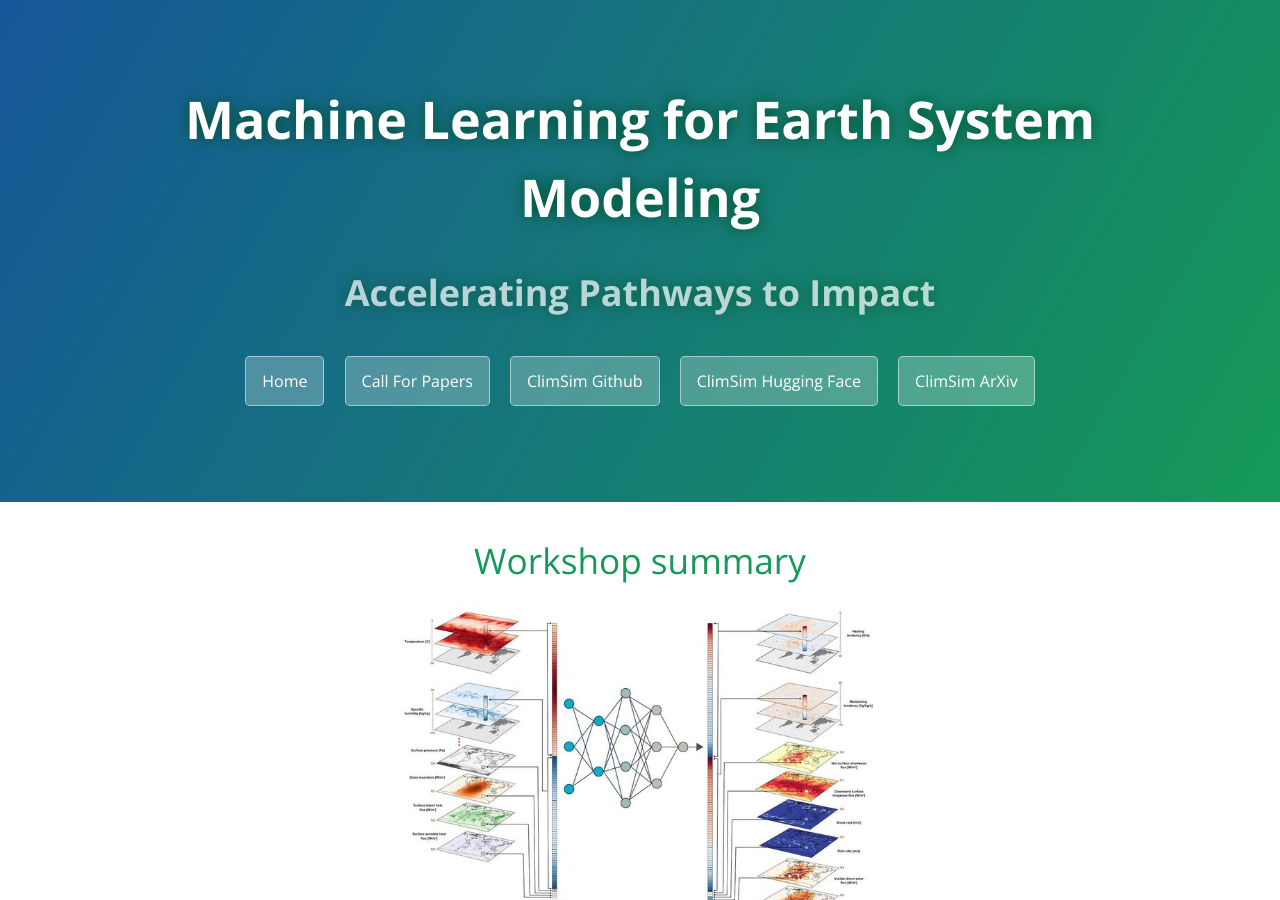
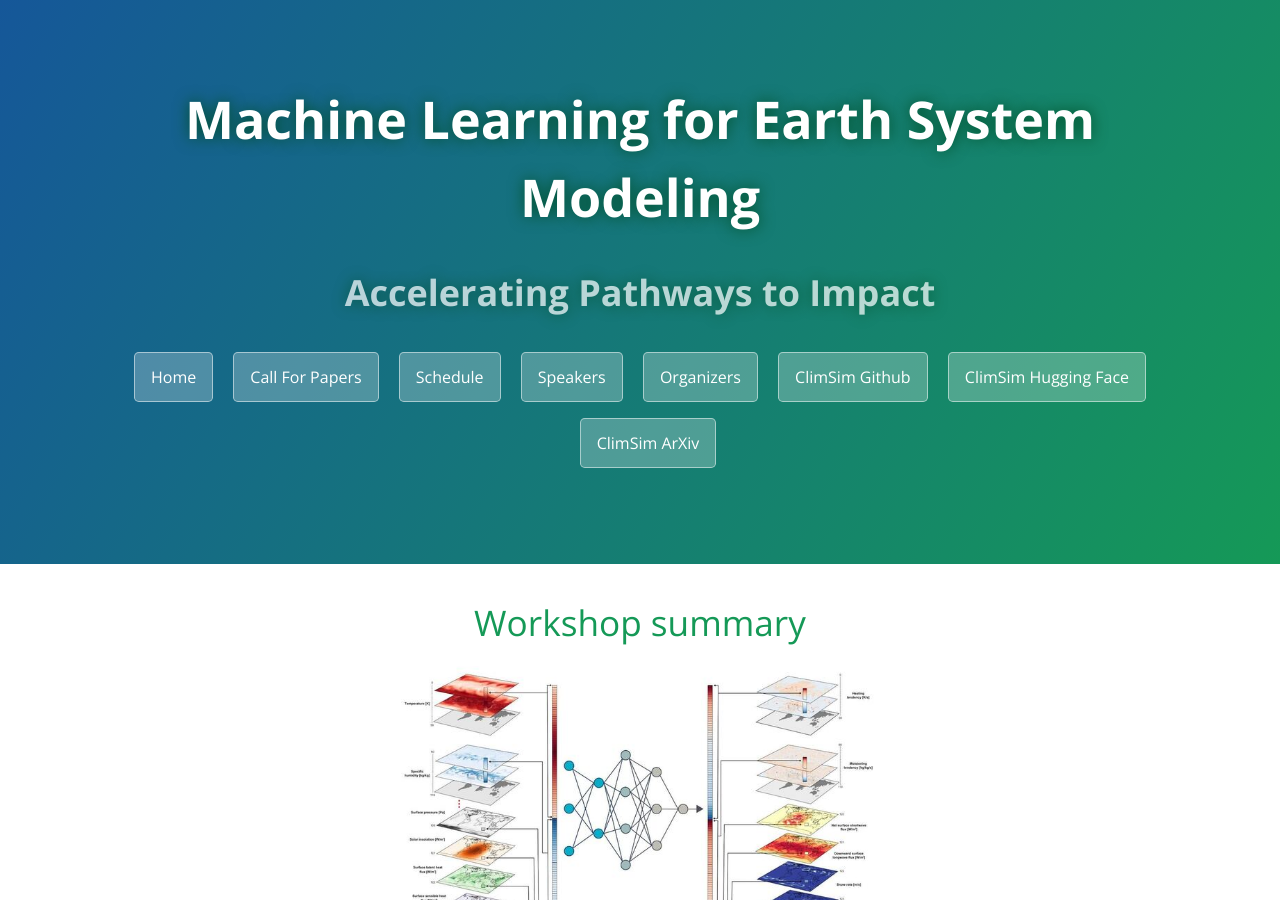
Before and after one commit to leap-stc/ml4esm-workshop, a Jekyll site: the page built from index.md, in a window 1280 px wide and 900 px high. Built offline with Jekyll 4.4.1, drawn with Linux system fonts in a browser that asks for light colours.

Commit message:
Update default.html

```diff
--- a/_layouts/default.html
+++ b/_layouts/default.html
@@ -19,10 +19,12 @@
     <header class="page-header" role="banner">
       <h1 class="project-name">{{ page.title | default: site.title | default: site.github.repository_name }}</h1>
       <h2 class="project-tagline">{{ page.description | default: site.description | default: site.github.project_tagline }}</h2>
-      <h3 class="project-tagline">{{ “#ml4esm worksho @ICML2024, Vienna, Austria (Hybrid)”}}</h3>
 
         <a href="https://leap-stc.github.io/ml4esm-workshop/" class="btn">Home</a>
         <a href="https://leap-stc.github.io/ml4esm-workshop/cfp" class="btn">Call For Papers</a>
+        <a href="https://leap-stc.github.io/ml4esm-workshop/Schedule" class="btn">Schedule</a>
+        <a href="https://leap-stc.github.io/ml4esm-workshop/Speakers" class="btn">Speakers</a>
+        <a href="https://leap-stc.github.io/ml4esm-workshop/Organizers" class="btn">Organizers</a>
         <a href="https://github.com/leap-stc/ClimSim" class="btn">ClimSim Github</a>
         <a href="https://huggingface.co/LEAP" class="btn">ClimSim Hugging Face</a>
         <a href="https://arxiv.org/abs/2306.08754" class="btn">ClimSim ArXiv</a>
```
